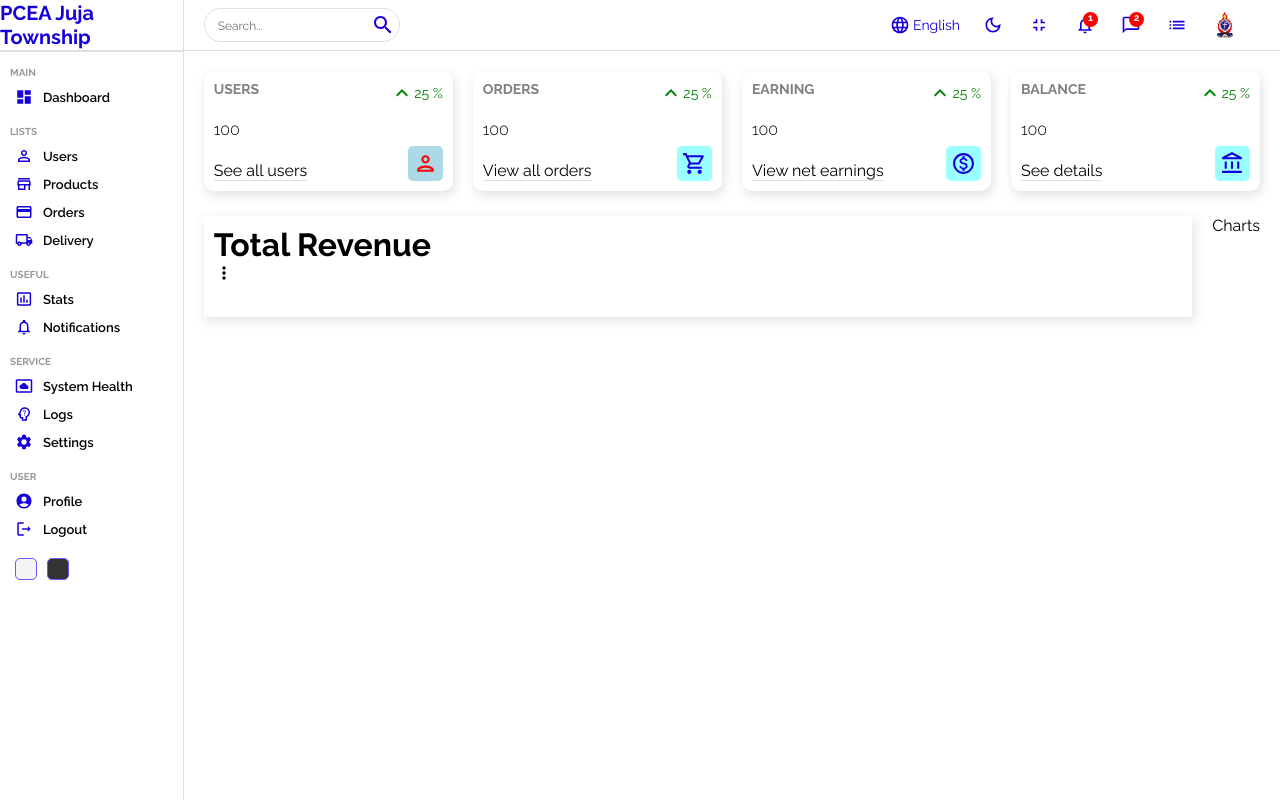
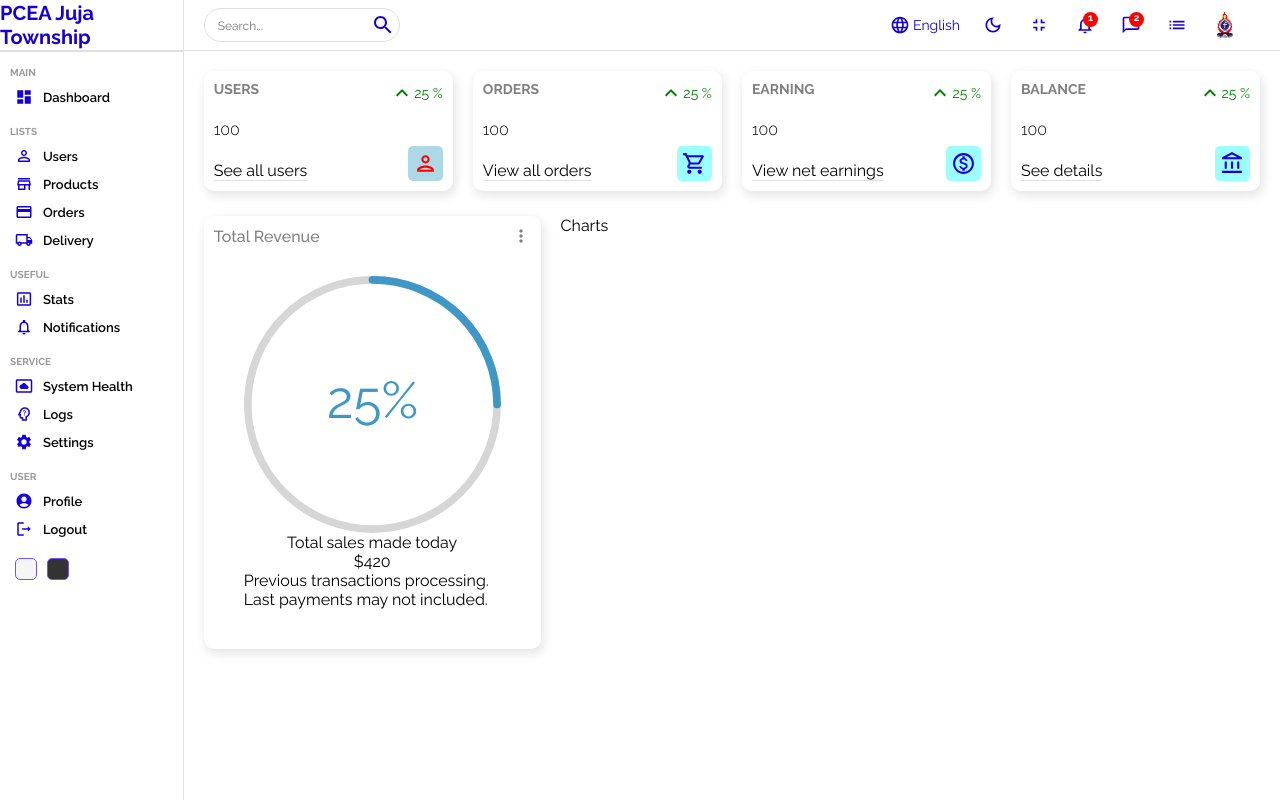
Before and after one commit to Alex-Gichau/geeshau-mgt-system, a React (Create React App) app: page / in a window 1280 px wide. Built offline with nearby package versions, Linux system fonts and the light colour scheme.

Commit message:
featured

```diff
--- a/package.json
+++ b/package.json
@@ -11,6 +11,7 @@
     "@testing-library/react": "^13.4.0",
     "@testing-library/user-event": "^13.5.0",
     "react": "^18.2.0",
+    "react-circular-progressbar": "^2.1.0",
     "react-dom": "^18.2.0",
     "react-router-dom": "^6.4.2",
     "react-scripts": "5.0.1",
--- a/src/components/charts/charts.scss
+++ b/src/components/charts/charts.scss
@@ -1,5 +1,4 @@
 .charts {
-    flex:3;
-
+    flex:5;
 
 }
--- a/src/components/featured/Featured.jsx
+++ b/src/components/featured/Featured.jsx
@@ -1,5 +1,7 @@
 import { MoreVertOutlined } from "@mui/icons-material"
+import { CircularProgressbar } from "react-circular-progressbar"
 import "./featured.scss"
+import "react-circular-progressbar/dist/styles.css"
 
 const Featured = () => {
   return (
@@ -9,7 +11,12 @@ const Featured = () => {
             <MoreVertOutlined fontSize="small"/>
         </div>
         <div className="bottom">
-
+            <div className="featuredChart">
+                <CircularProgressbar value={25} text={"25%"} strokeWidth={3}/>
+            </div>
+            <p className="title">Total sales made today</p>
+            <p className="amount">$420</p>
+            <p className="desc">Previous transactions processing. Last payments may not included.</p>
         </div>
     </div>
   )
--- a/src/components/featured/featured.scss
+++ b/src/components/featured/featured.scss
@@ -1,6 +1,27 @@
 .featured {
-    flex:2;
+    width:30%;
+    border-radius: 10px;
+    padding: 10px;
     -webkit-box-shadow:2px 4px 10px 1px rgba(0,0,0,0.47);
     box-shadow: 2px 4px 10px 1px rgba(201, 201, 201, 0.47);
     padding: 10px;
+
+    .top {
+        display: flex;
+        align-items: center;
+        justify-content: space-between;
+        color: gray;
+
+        .title {
+            font-size: 16px;
+            font-weight: 500;
+        }
+    }
+
+    .bottom {
+        padding: 20px;
+        display: flex;
+        flex-direction: column;
+        align-items: center;
+    }
 }
```
Also changed, not shown: 1 other file (tests, documents, lock files or other folders).
